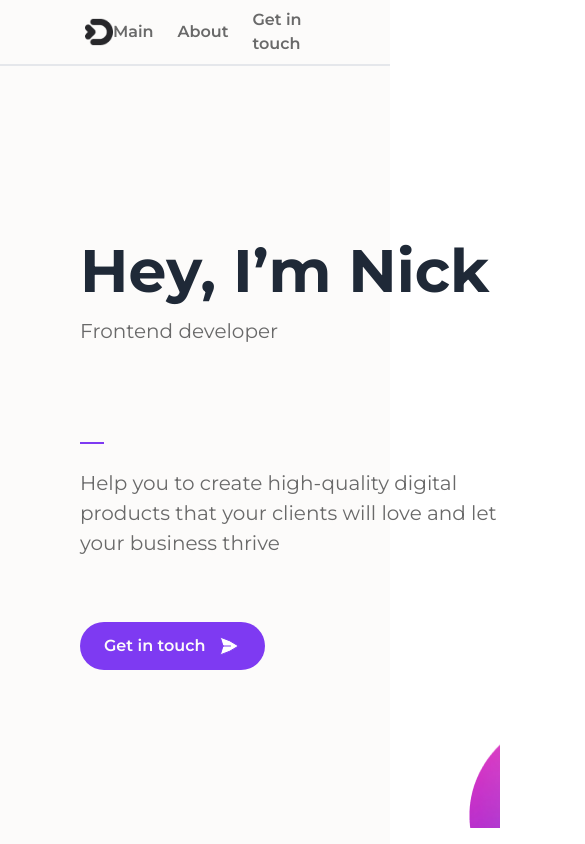
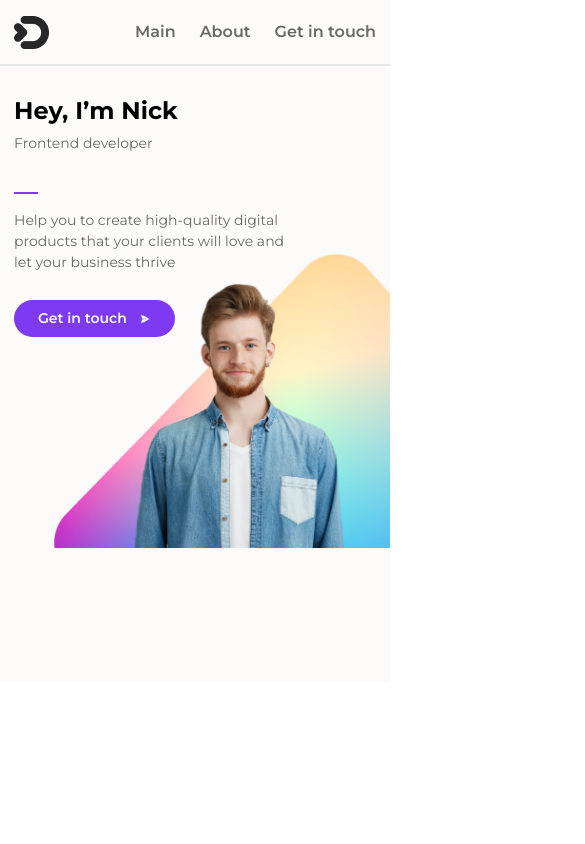
Before and after one commit to pospyra/project-1, a Next.js app: page / in a window 390 px wide. Shown: the top 844 px of the page, 585 px wide, since content can reach past the window. Built offline with nearby package versions, Linux system fonts and the light colour scheme.

Commit message:
implemented adaptive styles for main-block

```diff
--- a/src/app/page.tsx
+++ b/src/app/page.tsx
@@ -5,12 +5,14 @@ import { MainBlock } from "@/ui/organisms/MainBlock";
 
 export default function Home() {
   return (
-    <main className="bg-white text-gray-800 max-w-screen-xl mx-auto m-0">
+    <div className="m-0 mx-auto ">
+    <main className="bg-white max-w-screen-xl m-0 mx-auto ">
       <Header />
       <MainBlock />
-      <About/>
-      <GetInTouch/>
-      <Footer />
+       {/* <About/> */}
+    {/*  <GetInTouch/>
+      <Footer /> */}
     </main>
+    </div>
   );
 }
--- a/src/ui/atoms/Experience-card/Experience.tsx
+++ b/src/ui/atoms/Experience-card/Experience.tsx
@@ -9,8 +9,8 @@ interface ExperienceProps {
 
 export const ExperienceElement = ({ date, position, company, className }: ExperienceProps) => {
   return (
-    <div className={`{flex gap-4 ${className}}`}>
-        <p className="body-text w-[152px]">{date}</p>
+    <div className={`flex gap-4 ${className} `}>
+      <p className="body-text  w-[152px]">{date}</p>
 
       <div className="grid gap-[8px] mb-8">
         <h3 className="subtitle">{position}</h3>
--- a/src/ui/atoms/Typography/typography.css
+++ b/src/ui/atoms/Typography/typography.css
@@ -3,57 +3,55 @@
 :root {
     --font-family-montserrat: 'Montserrat', sans-serif;
     --h1-font-size: 60px;
-    --h1-font-weight: bold;
+    --h1-font-weight: 700;
     --h2-font-size: 32px;
-    --h2-font-weight: bold;
+    --h2-font-weight: 700;
     --h3-font-size: 24px;
     --h3-font-weight: 600;
     --subtitle-font-size: 20px;
     --subtitle-font-weight: 600;
     --subtitle2-font-size: 16px;
     --subtitle2-font-weight: 600;
-    --body-font-size: 20px;
+    /* --body-font-size: 20px; */
     --body-font-weight: 400;
 }
 
 h1 {
     font-family: var(--font-family-montserrat);
-    font-size: var(--h1-font-size);
     font-weight: var(--h1-font-weight);
 }
 
 h2 {
     font-family: var(--font-family-montserrat);
-    font-size: var(--h2-font-size);
     font-weight: var(--h2-font-weight);
 }
 
 h3 {
     font-family: var(--font-family-montserrat);
-    font-size: var(--h3-font-size);
     font-weight: var(--h3-font-weight);
 }
 
 .subtitle {
     font-family: var(--font-family-montserrat);
-    font-size: var(--subtitle-font-size);
     font-weight: var(--subtitle-font-weight);
 }
 
 .subtitle-2 {
     font-family: var(--font-family-montserrat);
-    font-size: var(--subtitle2-font-size);
     font-weight: var(--subtitle2-font-weight);
 }
 
 .body-text {
     font-family: var(--font-family-montserrat);
-    font-size: var(--body-font-size);
     font-weight: var(--body-font-weight);
 }
 
 .body-text-2 {
     font-family: var(--font-family-montserrat);
-    font-size: var(--body-font-size);
     font-weight: var(--body-font-weight);
 }
+
+.m-body-text{
+    font-family: var(--font-family-montserrat);
+    font-weight: 400;
+}
--- a/src/ui/organisms/About/About.tsx
+++ b/src/ui/organisms/About/About.tsx
@@ -16,8 +16,8 @@ interface AboutProps {
 
 export const About = ({ className }: AboutProps) => {
   return (
-    <div className=" relative px-20">
-      <div className=" py-[100px] " >
+    <div className=" relative px-20 mb-[100px]">
+      <div className="" >
         <div className=' grid gap-[80px]'>
           <h2>About me</h2>
 
--- a/src/ui/organisms/Header/Header.tsx
+++ b/src/ui/organisms/Header/Header.tsx
@@ -6,7 +6,7 @@ import styles from './Header.module.css';
 export const Header = () => {
   return (
     <div >
-      <header className="flex justify-between h-16 px-85px ">
+      <header className="flex justify-between h-16 px-3.5 lg:px-85px md:px-[39px] sm:px-3.5">
         <div className="flex items-center">
           <Image src={Logo} alt="Logo" width={35} />
         </div>
--- a/src/ui/organisms/MainBlock/MainBlock.module.css
+++ b/src/ui/organisms/MainBlock/MainBlock.module.css
@@ -3,6 +3,7 @@
   top: 62px;
   left: -31px;
   max-height: 700px;
+  overflow: hidden;
 }
 
 .avatar {
@@ -11,3 +12,43 @@
   left: -69px;
   background-image: url('../../../assets/images/photo.png');
 }
+
+@media (max-width: 1000px) {
+  .background {
+    top: 55px;
+    left: -100px;
+    max-height: 400px;
+  }
+
+  .avatar {
+    top: 9px;
+    left: -81px;
+    bottom: -35px;
+    background-size: cover;
+  }
+}
+
+@media (max-width: 500px) {
+  .block-wrap {
+    display: block;
+  }
+
+  .background-wrap {
+    /* position: absolute; */
+    top: -134px;
+    left: 0;
+  }
+
+  .background {
+    position: absolute;
+    top: 51px;
+    left: 40px;
+  }
+
+  .avatar {
+    top: 9px;
+    left: -81px;
+    bottom: -35px;
+    background-size: cover;
+  }
+}
--- a/src/ui/organisms/MainBlock/MainBlock.tsx
+++ b/src/ui/organisms/MainBlock/MainBlock.tsx
@@ -1,32 +1,34 @@
 import React from 'react';
 import { Button } from "@/ui";
 import styles from './MainBlock.module.css';
+import '../../atoms/Typography/typography.css';
+
 
 export const MainBlock = () => {
   return (
-    <div className="relative flex pl-20">
-      <div className="pt-40">
-        <div className=" ">
-          <div className="mb-24 gap-1">
-            <h1 className='w-[420px]'>Hey, I’m Nick</h1>
-            <p className="body-text text-greydark">Frontend developer</p>
+  <div className={`${styles['block-wrap']} responsive flex pl-3.5 lg:pl-20 md:pl-10 sm:pl-3.5`}>
+      <div className=" pt-[27px] lg:pt-40 md:pt-11 sm:pt-[27px]">
+        <div className=" md:w-[420px] w-[290px] ">
+          <div className="grid gap-1 mb-[38px] lg:mb-[96px] md:mb-[36px] sm:mb-[38px]">
+            <h1 className='text-2xl md:text-6xl'>Hey, I’m Nick</h1>
+            <p className="body-text text-sm text-greydark sm:text-xl ">Frontend developer</p>
           </div>
-          <div className="grid gap-6 mb-16">
+          <div className="grid gap-4 lg:gap-6 lg:mb-16 md:gap-4 md:mb-11 mb-[27px] sm:gap-6">
             <div className="h-0.5 bg-lavender w-6"></div>
-            <p className="body-text text-greydark max-w-[445px]">
+            <p className="body-text text-sm sm:text-xl text-greydark max-w-[420px]">
               Help you to create high-quality digital products that your clients will love and let your business thrive
             </p>
           </div>
-          <Button>
-            <p className='subtitle-2'>Get in touch </p>
-            <svg xmlns="http://www.w3.org/2000/svg" color="#7E3AF2" fill="white" viewBox="0 0 24 24" stroke="currentColor" className="w-6 h-6">
+          <Button >
+            <p className='subtitle-2 text-sm sm:text-base'>Get in touch </p>
+            <svg xmlns="http://www.w3.org/2000/svg" color="#7E3AF2" fill="white" viewBox="0 0 24 24" stroke="currentColor" className="w-3 h-3 sm:w-6 sm:h-6">
               <path strokeLinecap="round" strokeLinejoin="round" d="M6 12 3.269 3.125A59.769 59.769 0 0 1 21.485 12 59.768 59.768 0 0 1 3.27 20.875L5.999 12Zm0 0h7.5" />
             </svg>
           </Button>
         </div>
       </div>
 
-      <div className='relative w-[1070px] h-[864px]'>
+      <div className={`${styles['background-wrap']} relative w-full lg:w-[1070px] lg:h-[864px] md:w-[681px] md:h-[551px] h-[345px] w-[537px]`}>
         <div className={`${styles.background} bg-gradient `}>
           <div className={`${styles.avatar}`}>
           </div>
--- a/tailwind.config.ts
+++ b/tailwind.config.ts
@@ -22,6 +22,15 @@ const config: Config = {
       spacing: {
         '85px': '85px',
       },
+      fontSize: {
+        "sm": ['14px', '21px'],
+        "base": ['16px', '24px'],
+        "xl": ['20px', '30px'],
+        "2xl": ['24px', '36px'],
+        "4xl": ['32px', '48px'],
+        "6xl": ['60px', '90px'],
+
+      },
       backgroundImage: {
         gradient: "url('../assets/images/background.png')",
         "eclipsegradient": "url('../assets/images/ellipse-background.png')",
```
Also changed, not shown: src/assets/images/background-mobile.png (added).
